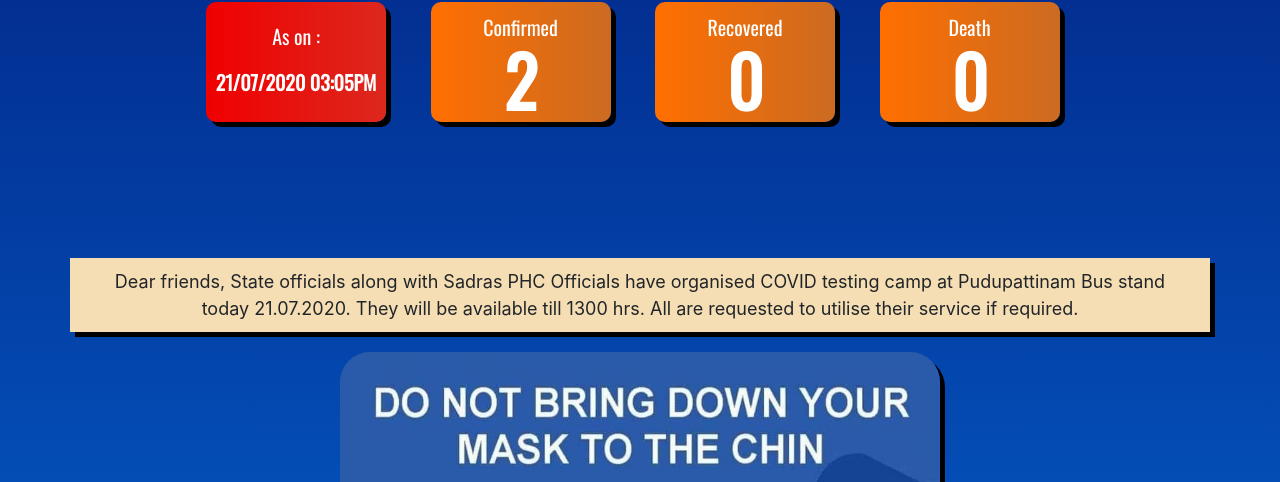
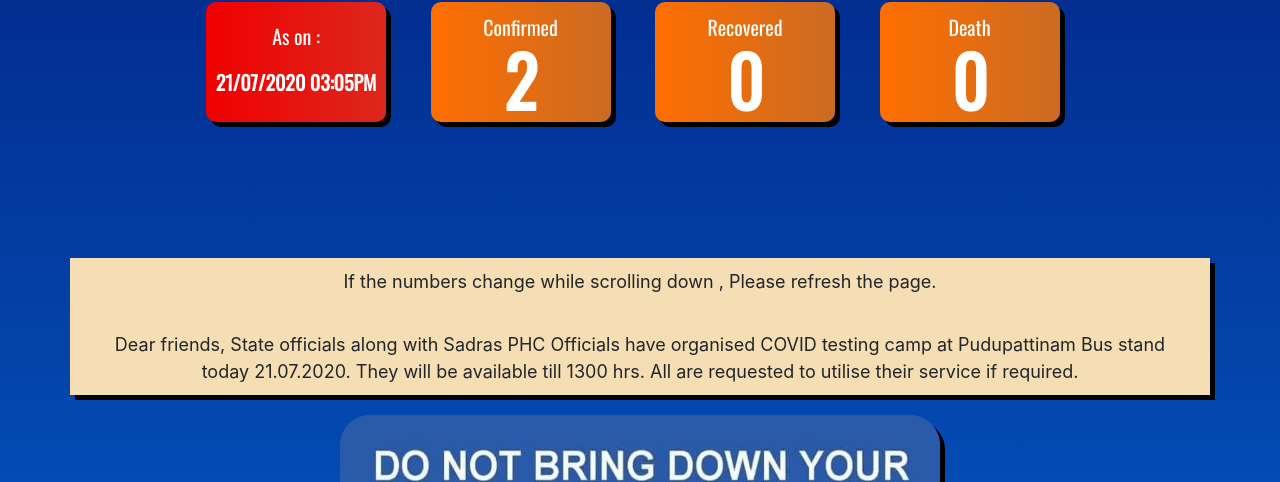
Before and after one commit to Swakshan/kpm, a plain HTML site: page index.html in a window 1280 px wide. Shown: the part 318-800 px from the top of the page. Drawn offline with nearby package versions, Linux system fonts and the light colour scheme.

Commit message:
Update index.html

```diff
--- a/index.html
+++ b/index.html
@@ -113,6 +113,9 @@
     <br />
     <div class="msg-cont container">
         <p class="msg-ab">
+            If the numbers change while scrolling down , Please refresh the page.
+        </p>
+		<p class="msg-ab">
             Dear friends, State officials along with Sadras PHC Officials have organised COVID testing camp at
             Pudupattinam Bus stand today 21.07.2020. They will be available till 1300 hrs. All are requested to utilise
             their service if required.
```
